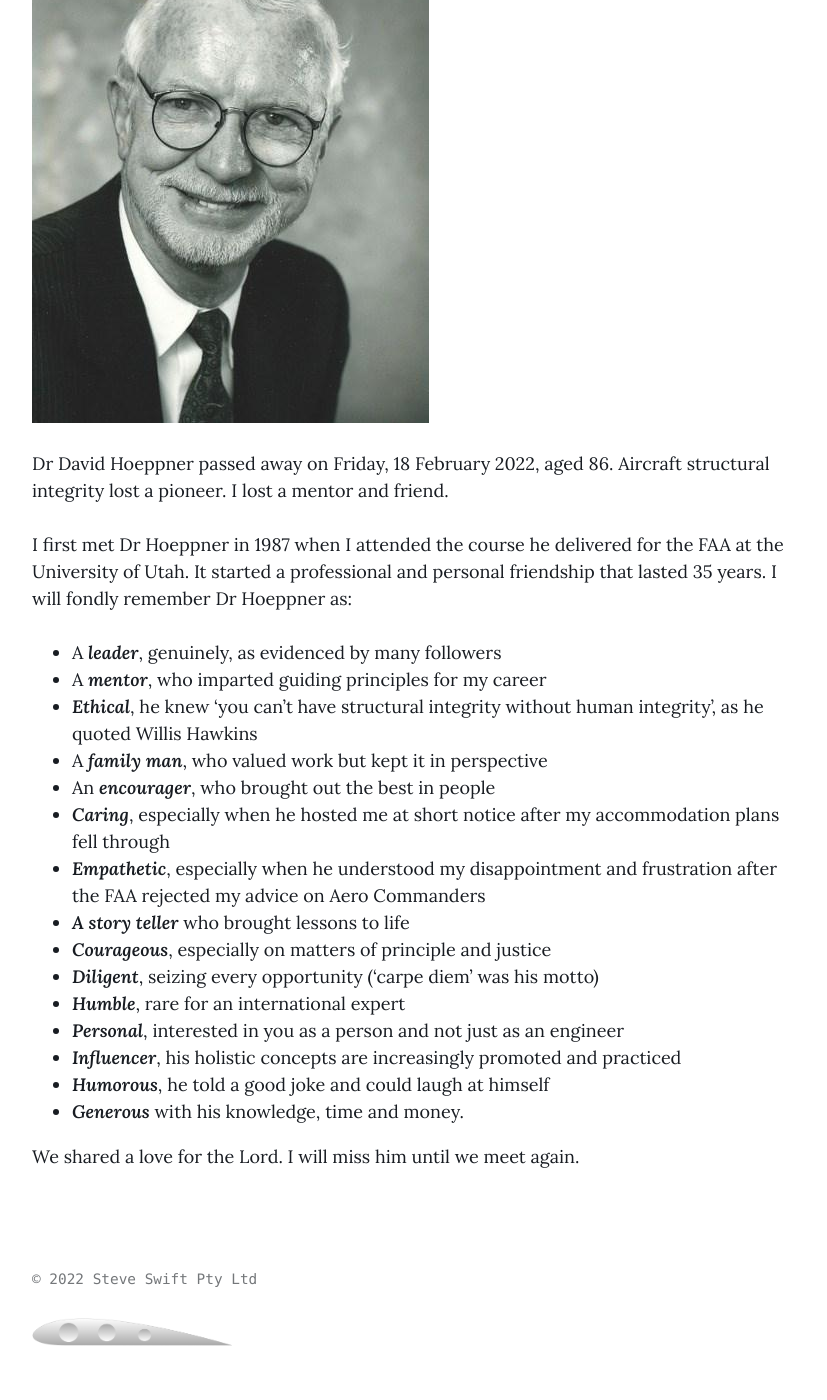
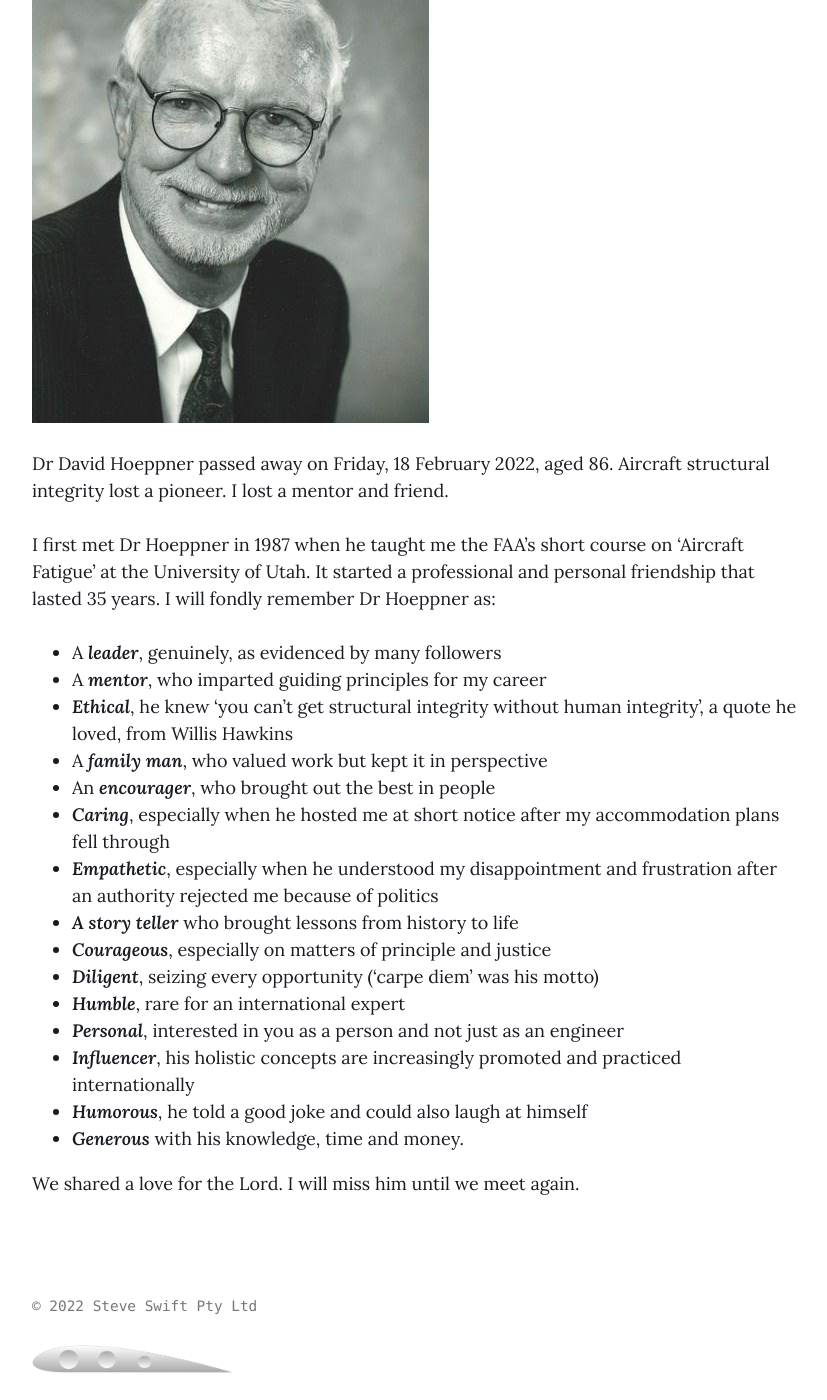
Before and after one commit to walknuts/steveswift.com.au, a Jekyll site: the page built from _posts/2022-03-24-vale-david-hoeppner.md, in a window 1280 px wide and 1400 px high, scrolled down 502 px. Shown: the whole window, without its empty margins (40-867 px from the left). Built offline with Jekyll 4.4.1, drawn with Linux system fonts in a browser that asks for light colours; our own code applies the rules of GitHub Pages for plain Markdown files; before the commit the page ends 1875 px from its top, so only the background shows below that.

Commit message:
Update 2022-03-24-vale-david-hoeppner.md

```diff
--- a/_posts/2022-03-24-vale-david-hoeppner.md
+++ b/_posts/2022-03-24-vale-david-hoeppner.md
@@ -6,22 +6,22 @@ title: "Vale Dr David Hoeppner"
 
 Dr David Hoeppner passed away on Friday, 18 February 2022, aged 86. Aircraft structural integrity lost a pioneer. I lost a mentor and friend.
 
-I first met Dr Hoeppner in 1987 when I attended the course he delivered for the FAA at the University of Utah. It started a professional and personal friendship that lasted 35 years. I will fondly remember Dr Hoeppner as:
+I first met Dr Hoeppner in 1987 when he taught me the FAA's short course on 'Aircraft Fatigue' at the University of Utah. It started a professional and personal friendship that lasted 35 years. I will fondly remember Dr Hoeppner as:
 
 * A ***leader***, genuinely, as evidenced by many followers
 * A ***mentor***, who imparted guiding principles for my career
-* ***Ethical***, he knew ‘you can’t have structural integrity without human integrity’, as he quoted Willis Hawkins
+* ***Ethical***, he knew ‘you can’t get structural integrity without human integrity’, a quote he loved, from Willis Hawkins
 * A ***family man***, who valued work but kept it in perspective
 * An ***encourager***, who brought out the best in people
 * ***Caring***, especially when he hosted me at short notice after my accommodation plans fell through
-* ***Empathetic***, especially when he understood my disappointment and frustration after the FAA rejected my advice on Aero Commanders
-* ***A story teller*** who brought lessons to life
+* ***Empathetic***, especially when he understood my disappointment and frustration after an authority rejected me because of politics
+* ***A story teller*** who brought lessons from history to life
 * ***Courageous***, especially on matters of principle and justice
 * ***Diligent***, seizing every opportunity (‘carpe diem’ was his motto)
 * ***Humble***, rare for an international expert
 * ***Personal***, interested in you as a person and not just as an engineer
-* ***Influencer***, his holistic concepts are increasingly promoted and practiced
-* ***Humorous***, he told a good joke and could laugh at himself
+* ***Influencer***, his holistic concepts are increasingly promoted and practiced internationally
+* ***Humorous***, he told a good joke and could also laugh at himself
 * ***Generous*** with his knowledge, time and money.
 
 We shared a love for the Lord. I will miss him until we meet again.
```
